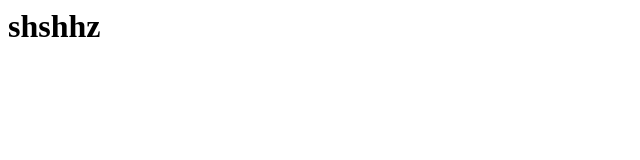
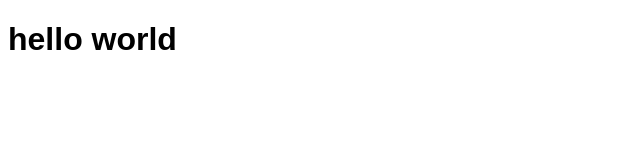
Before and after one commit to hazmi8/hazmi8.github.io, a plain HTML site: page index.html in a window 1280 px wide. Shown: the whole page, without its empty margins (0-640 px from the left). Drawn offline with Linux system fonts and the light colour scheme.

Commit message:
Update index.html

```diff
--- a/index.html
+++ b/index.html
@@ -1 +1,15 @@
-<body><h1>shshhz</h1></body>
+<!DOCTYPE html>
+<html>
+<head>
+<title>hello world</title>
+</head>
+<body>
+<meta name="viewport" content="width=device-width, initial-scale=1.0">
+<style type="text/css" media="all">
+*{
+  font-family: Sans-Serif;
+}
+</style>
+<h1>hello world</h1>
+</body>
+</html>
```
